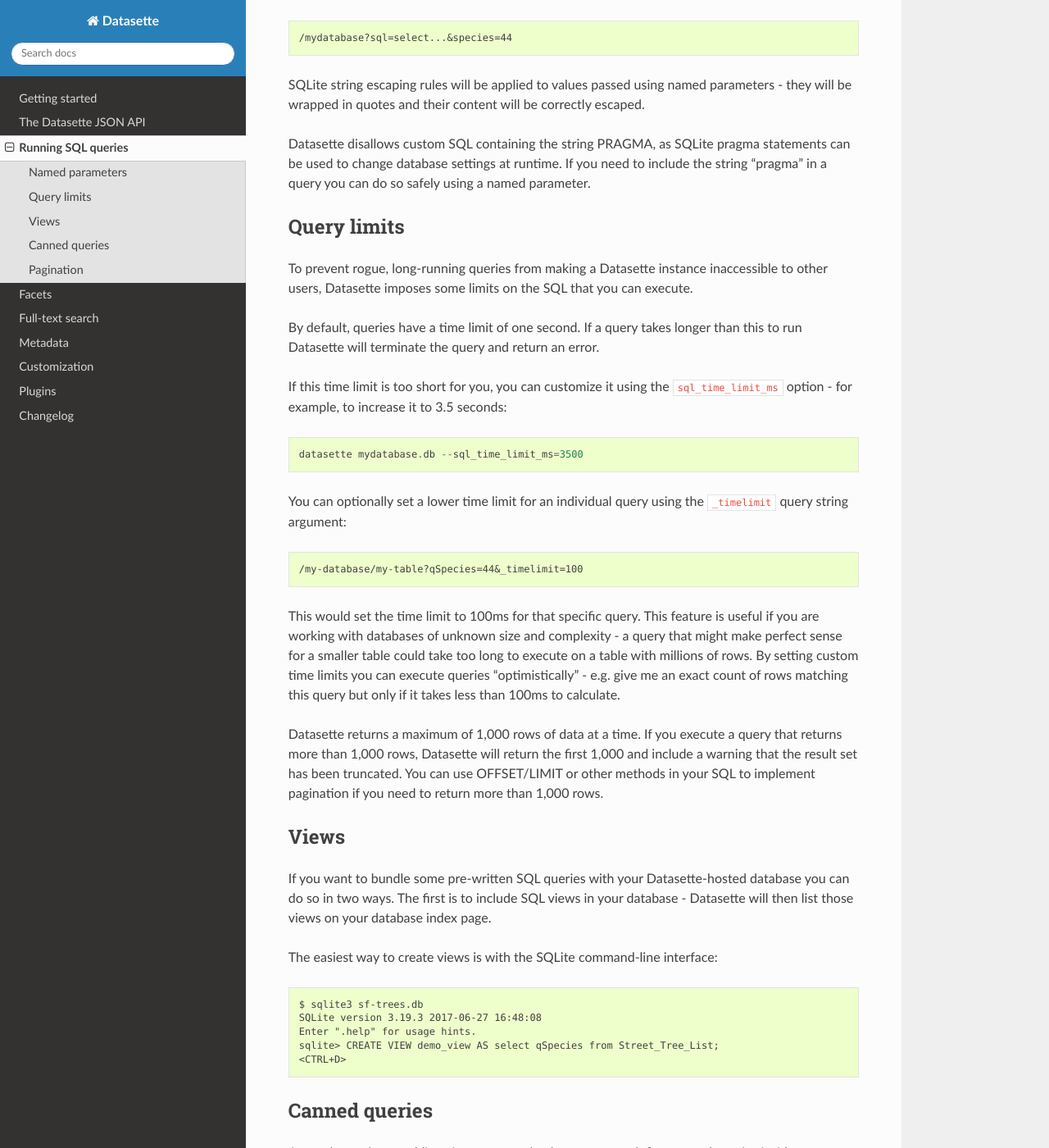
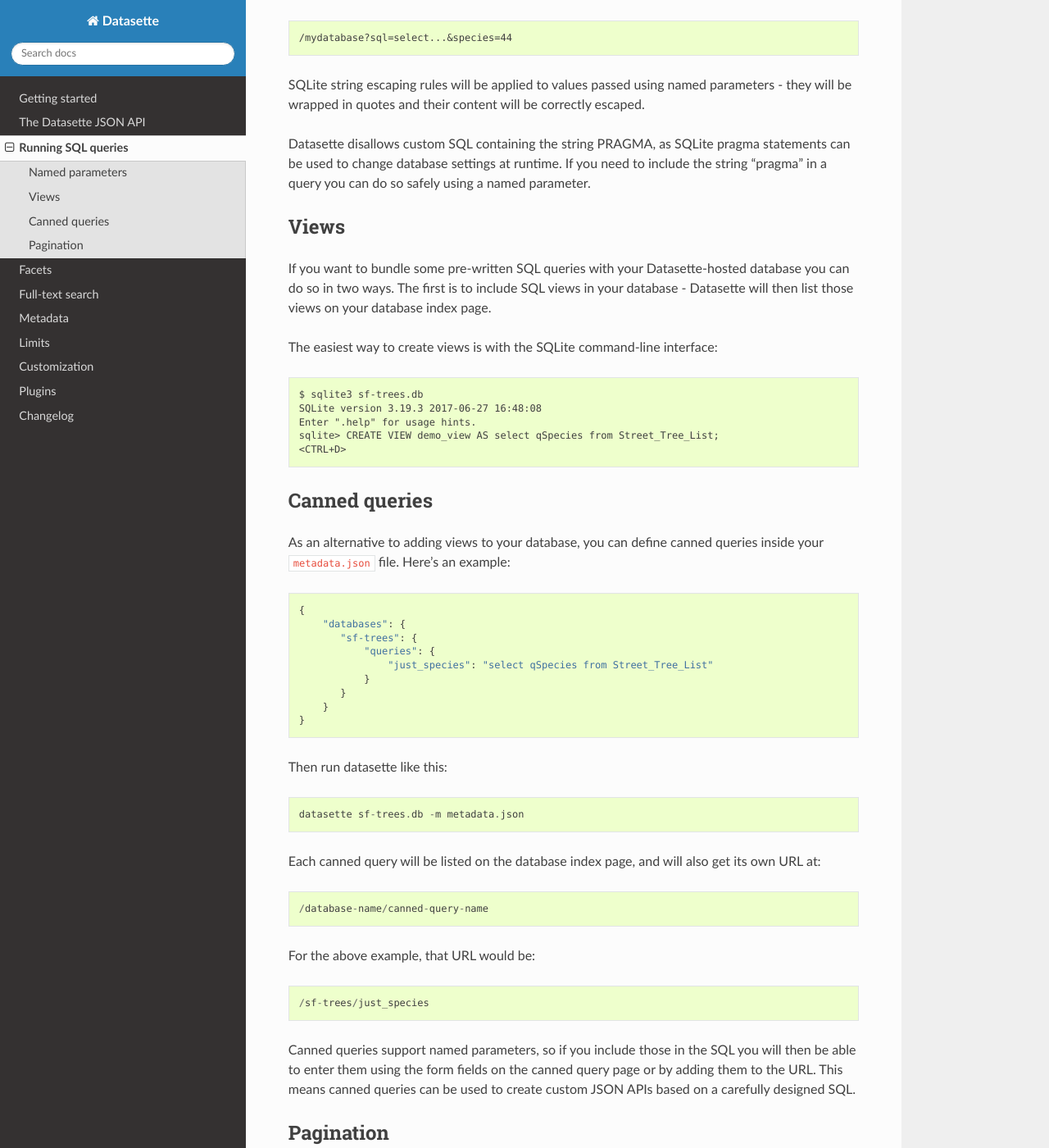
Before and after one commit to simonw/datasette, a Sphinx documentation site: the page built from docs/sql_queries.rst, in a window 1280 px wide and 1400 px high, scrolled down 796 px. Shown: the whole window at 82% size. Built offline with Sphinx 7.4.7 and the Read the Docs theme 2.0.0, drawn with Linux system fonts in a browser that asks for light colours.

Commit message:
--limit= mechanism plus new limits for facets
Replaced the --max_returned_rows and --sql_time_limit_ms options to
"datasette serve" with a new --limit option, which supports a larger
list of limits.

Example usage:

	datasette serve --limit max_returned_rows:1000 \
		--limit sql_time_limit_ms:2500 \
		--limit default_facet_size:50 \
		--limit facet_time_limit_ms:1000 \
		--limit facet_suggest_time_limit_ms:500

New docs: https://datasette.readthedocs.io/en/latest/limits.html

Closes #270
Closes #264

```diff
--- a/docs/getting_started.rst
+++ b/docs/getting_started.rst
@@ -101,9 +101,6 @@
       --cors                       Enable CORS by serving Access-Control-Allow-
                                    Origin: *
       --page_size INTEGER          Page size - default is 100
-      --max_returned_rows INTEGER  Max allowed rows to return at once - default is
-                                   1000. Set to 0 to disable check entirely.
-      --sql_time_limit_ms INTEGER  Max time allowed for SQL queries in ms
       --load-extension PATH        Path to a SQLite extension to load
       --inspect-file TEXT          Path to JSON file created using "datasette
                                    inspect"
--- a/docs/index.rst
+++ b/docs/index.rst
@@ -22,6 +22,7 @@
    facets
    full_text_search
    metadata
+   limits
    custom_templates
    plugins
    changelog
--- a/docs/json_api.rst
+++ b/docs/json_api.rst
@@ -132,7 +132,7 @@
 The Datasette table view takes a number of special querystring arguments:
 
 ``?_size=1000`` or ``?_size=max``
-    Sets a custom page size. This cannot exceed the ``max_returned_rows`` option
+    Sets a custom page size. This cannot exceed the ``max_returned_rows`` limit
     passed to ``datasette serve``. Use ``max`` to get ``max_returned_rows``.
 
 ``?_sort=COLUMN``
--- a/docs/sql_queries.rst
+++ b/docs/sql_queries.rst
@@ -45,39 +45,6 @@
 statements can be used to change database settings at runtime. If you need to
 include the string "pragma" in a query you can do so safely using a named
 parameter.
-
-Query limits
-------------
-
-To prevent rogue, long-running queries from making a Datasette instance
-inaccessible to other users, Datasette imposes some limits on the SQL that you
-can execute.
-
-By default, queries have a time limit of one second. If a query takes longer
-than this to run Datasette will terminate the query and return an error.
-
-If this time limit is too short for you, you can customize it using the
-``sql_time_limit_ms`` option - for example, to increase it to 3.5 seconds::
-
-    datasette mydatabase.db --sql_time_limit_ms=3500
-
-You can optionally set a lower time limit for an individual query using the
-``_timelimit`` query string argument::
-
-    /my-database/my-table?qSpecies=44&_timelimit=100
-
-This would set the time limit to 100ms for that specific query. This feature
-is useful if you are working with databases of unknown size and complexity -
-a query that might make perfect sense for a smaller table could take too long
-to execute on a table with millions of rows. By setting custom time limits you
-can execute queries "optimistically" - e.g. give me an exact count of rows
-matching this query but only if it takes less than 100ms to calculate.
-
-Datasette returns a maximum of 1,000 rows of data at a time. If you execute a
-query that returns more than 1,000 rows, Datasette will return the first 1,000
-and include a warning that the result set has been truncated. You can use
-OFFSET/LIMIT or other methods in your SQL to implement pagination if you need to
-return more than 1,000 rows.
 
 Views
 -----
```
Also changed, not shown: other parts of docs/getting_started.rst (+2 -0 lines), README.md (+5 -6 lines), docs/limits.rst (added, +51 -0 lines), 4 other files.
